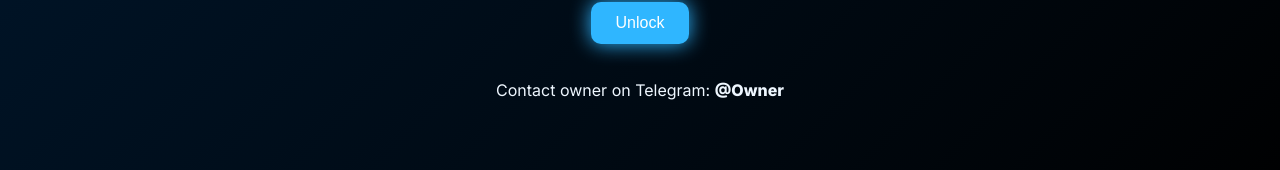
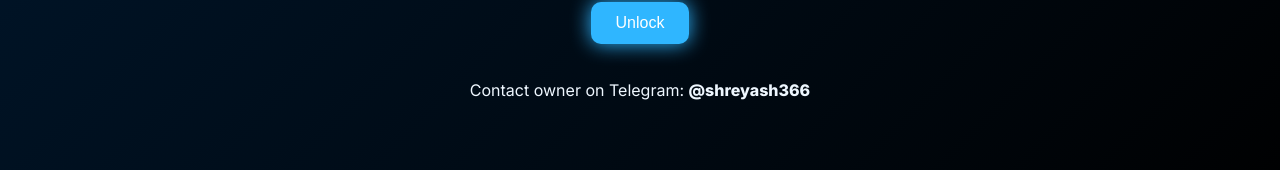
Before and after one commit to mryashbhai531-dotcom/Luxora, a plain HTML site: page movies.html in a window 1280 px wide. Shown: the part 555-725 px from the top of the page. Drawn offline with Linux system fonts and the light colour scheme.

Commit message:
Update movies.html

```diff
--- a/movies.html
+++ b/movies.html
@@ -125,7 +125,7 @@
     <h1>Enter Password</h1>
     <input type="password" id="password-input" placeholder="Enter Password">
     <button id="password-btn">Unlock</button>
-    <p>Contact owner on Telegram: <b>@Owner</b></p>
+    <p>Contact owner on Telegram: <b>@shreyash366</b></p>
   </div>
 
   <!-- Main Content -->
```
